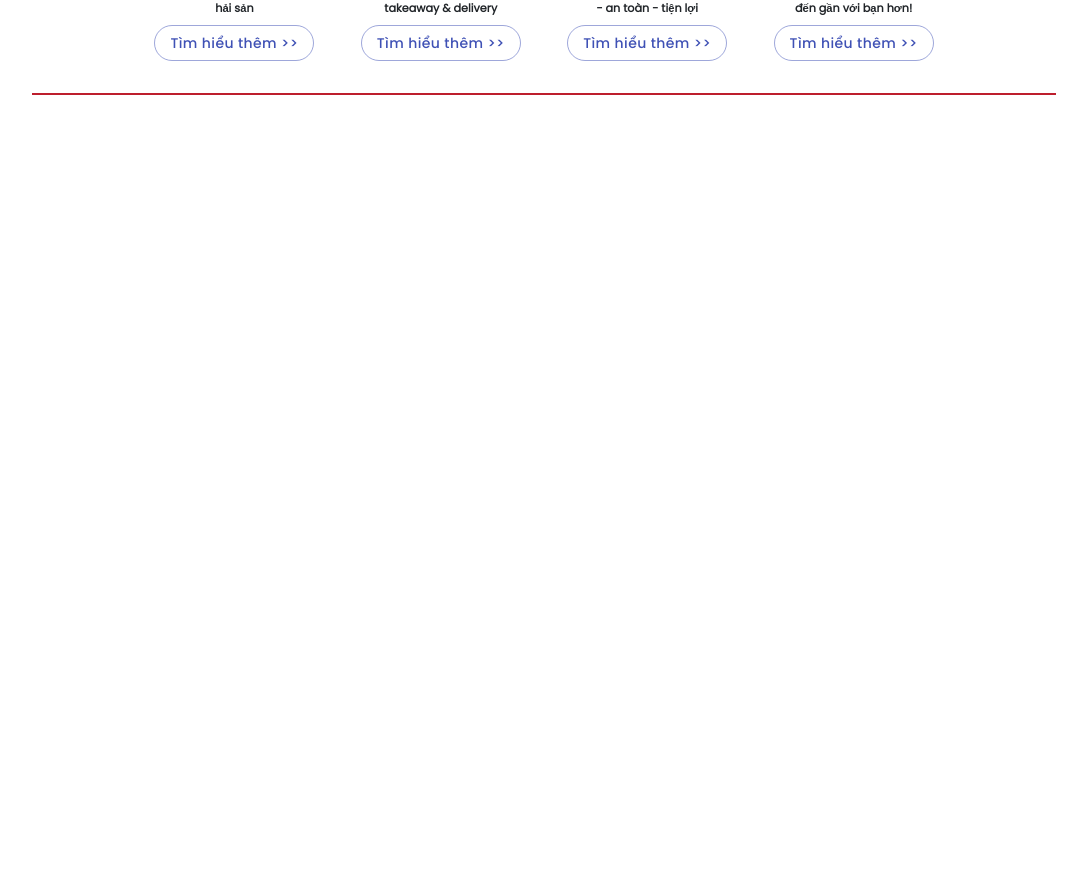
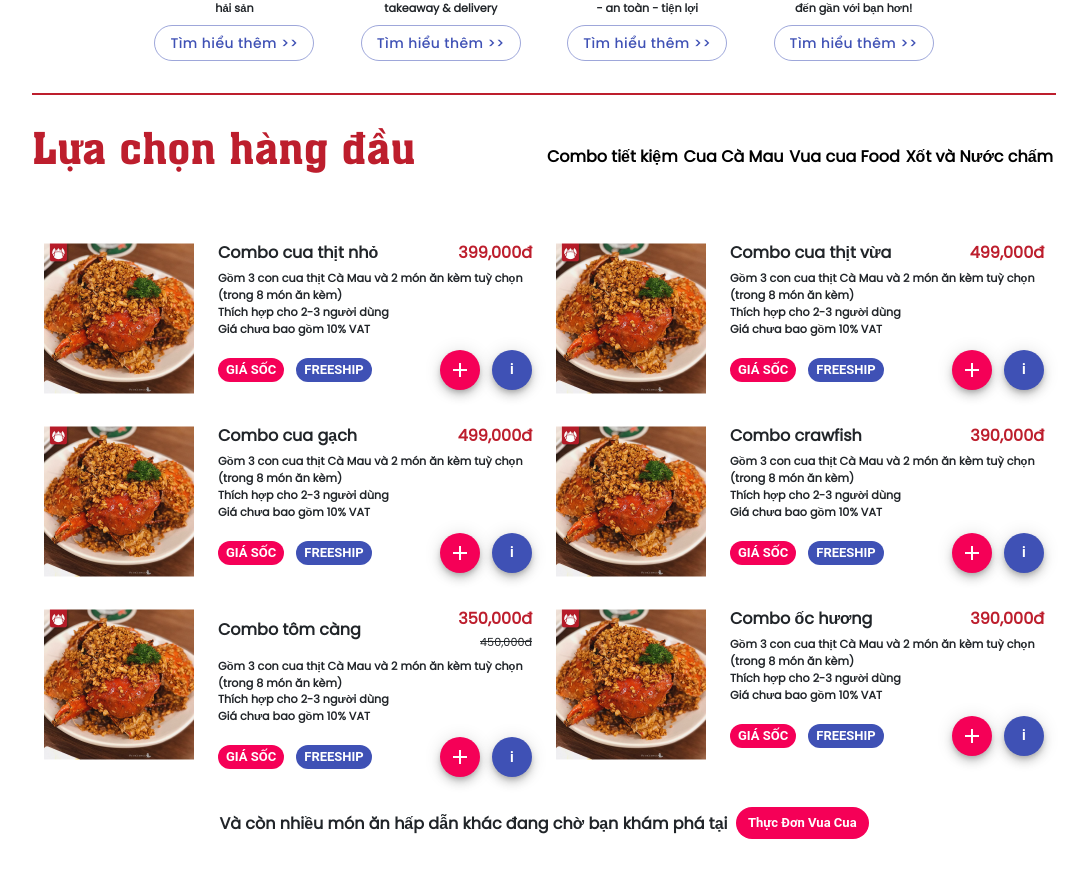
Before and after one commit to dtran2108/vua-cua, a React (Create React App) app: page / in a window 1280 px wide. Shown: the part 1403-2280 px from the top of the page, without its empty margins (96-1183 px from the left). Before the commit the page ends 1499 px from the top, so only its background shows below. Built offline with nearby package versions, Linux system fonts and the light colour scheme.

Commit message:
add top choice

```diff
--- a/src/App.css
+++ b/src/App.css
@@ -25,6 +25,7 @@
   display: flex;
   flex-direction: column;
   align-items: center;
+  padding-bottom: 100px; /* nhớ bỏ */
 }
 
 @media (prefers-reduced-motion: no-preference) {
--- a/src/App.js
+++ b/src/App.js
@@ -1,10 +1,9 @@
 import React, { Component } from "react";
-
-import Divider from '@material-ui/core/Divider';
 
 import { IntroBanner } from "./components/intro-banner/intro-banner.component";
 import { Navigation } from "./components/navigation/navigation.component";
 import { ChainContainer } from './containers/chain-container/chain-container.component';
+import { TopChoiceContainer } from './containers/top-choice-container/top-choice-container.component';
 
 import homeBanner from "./static/png/home-banner.png";
 import "./App.css";
@@ -17,7 +16,7 @@
         <Navigation />
         <img src={homeBanner} alt="vua cua banner" width="100%" height="auto" />
         <ChainContainer />
-        <Divider />
+        <TopChoiceContainer />
       </div>
     );
   }
--- /dev/null
+++ b/src/components/combo-choice/combo-choice.component.jsx
@@ -0,0 +1,73 @@
+import React from "react";
+import Chip from "@material-ui/core/Chip";
+import Fab from "@material-ui/core/Fab";
+import AddIcon from "@material-ui/icons/Add";
+
+import crabCombo from "../../static/png/combo-crab.png";
+
+import "./combo-choice.styles.css";
+
+export const ComboChoice = (props) => {
+  return (
+    <div className="container combo-wrap">
+      <div className="row">
+        <div className="col img-wrap">
+          <img src={crabCombo} alt="combo1" />
+        </div>
+        <div className="col" style={{ width: "70%" }}>
+          <div className="d-flex justify-content-between align-items-center">
+            <h1 className="combo-name">{props.name}</h1>
+            <div className="d-flex flex-column justify-content-end">
+              <h1 className="combo-price">{props.price}</h1>
+              {props.discount && (
+                <h2 className="discount">
+                  <del>{props.discount}</del>
+                </h2>
+              )}
+            </div>
+          </div>
+          <div className="row">
+            <p>
+              Gồm 3 con cua thịt Cà Mau và 2 món ăn kèm tuỳ chọn (trong 8 món ăn
+              kèm)
+            </p>
+            <p>Thích hợp cho 2-3 người dùng</p>
+            <p>Giá chưa bao gồm 10% VAT</p>
+          </div>
+          <div
+            className="d-flex justify-content-between align-items-center"
+            style={{ marginTop: "12px" }}
+          >
+            <div className="d-flex">
+              <Chip
+                color="secondary"
+                size="small"
+                label={<b>GIÁ SỐC</b>}
+                style={{ marginRight: "12px" }}
+              />
+              <Chip color="primary" size="small" label={<b>FREESHIP</b>} />
+            </div>
+            <div className="d-flex">
+              <Fab
+                size="small"
+                color="secondary"
+                aria-label="add"
+                style={{ marginRight: "12px" }}
+              >
+                <AddIcon />
+              </Fab>
+              <Fab
+                size="small"
+                color="primary"
+                aria-label="add"
+                style={{ textTransform: "none" }}
+              >
+                <b>i</b>
+              </Fab>
+            </div>
+          </div>
+        </div>
+      </div>
+    </div>
+  );
+};
--- /dev/null
+++ b/src/components/combo-choice/combo-choice.styles.css
@@ -0,0 +1,34 @@
+.combo-wrap {
+  max-width: 600px;
+  margin: 32px 0;
+}
+
+.combo-name {
+  font-size: 1em;
+  font-weight: bold;
+}
+
+.combo-price {
+  font-size: 1em;
+  font-weight: bold;
+  color: #bd1e2d;
+}
+
+.col {
+  margin: 0;
+  padding: 0
+}
+
+/* .container {
+  margin: 0
+} */
+
+.img-wrap {
+  max-width: fit-content;
+  margin-right: 24px;
+}
+
+.discount {
+  font-size: .7em;
+  text-align: right
+}
--- a/src/components/delivery-info/delivery-info.component.jsx
+++ b/src/components/delivery-info/delivery-info.component.jsx
@@ -13,7 +13,7 @@
         </div>
 
         <div>
-          <h1>1900 6333 87</h1>
+          <h1 className="phone-num">1900 6333 87</h1>
           <p>Nhà hàng: 10:00 - 23:00 (T2 - Chủ Nhật)</p>
           <p>Giao hàng tận nơi: 10:00 - 21:30 (T2 - Chủ Nhật)</p>
         </div>
--- a/src/components/delivery-info/delivery-info.styles.css
+++ b/src/components/delivery-info/delivery-info.styles.css
@@ -1,4 +1,4 @@
-h1 {
+.phone-num {
   font-size: 1.5em;
   margin: 0px;
   color: #bd1e2d;
--- a/src/containers/chain-container/chain-container.styles.css
+++ b/src/containers/chain-container/chain-container.styles.css
@@ -3,6 +3,7 @@
   text-transform: uppercase;
   font-size: 3em;
   margin-bottom: 56px;
+  color: #bd1e2d;
 }
 
 .chain-container {
--- /dev/null
+++ b/src/containers/top-choice-container/top-choice-container.component.jsx
@@ -0,0 +1,53 @@
+import React from "react";
+import Chip from "@material-ui/core/Chip";
+import { ComboChoice } from "../../components/combo-choice/combo-choice.component";
+import "./top-choice-container.styles.css";
+
+export const TopChoiceContainer = () => {
+  return (
+    <div className="d-flex flex-column justify-content-center align-items-center choice-container">
+      <div
+        className="d-flex justify-content-between align-items-center"
+        style={{ width: "100%", marginBottom: "24px" }}
+      >
+        <h1 className="choice-title">Lựa chọn hàng đầu</h1>
+        <div className="d-flex justify-content-around" style={{ width: "50%" }}>
+          <a className="choice-link" href="#!">
+            Combo tiết kiệm
+          </a>
+          <a className="choice-link" href="#!">
+            Cua Cà Mau
+          </a>
+          <a className="choice-link" href="#!">
+            Vua cua Food
+          </a>
+          <a className="choice-link" href="#!">
+            Xốt và Nước chấm
+          </a>
+        </div>
+      </div>
+      <div className="container" style={{ width: "100%" }}>
+        <div className="row">
+          <div className="col">
+            <ComboChoice name="Combo cua thịt nhỏ" price="399,000đ" />
+            <ComboChoice name="Combo cua gạch" price="499,000đ" />
+            <ComboChoice
+              name="Combo tôm càng"
+              price="350,000đ"
+              discount="450,000đ"
+            />
+          </div>
+          <div className="col text-right">
+            <ComboChoice name="Combo cua thịt vừa" price="499,000đ" />
+            <ComboChoice name="Combo crawfish" price="390,000đ" />
+            <ComboChoice name="Combo ốc hương" price="390,000đ" />
+          </div>
+        </div>
+      </div>
+      <center>
+        <b>Và còn nhiều món ăn hấp dẫn khác đang chờ bạn khám phá tại&nbsp;&nbsp;</b>
+        <Chip style={{position: 'relative', bottom: '2px' }} color="secondary" label={<b>Thực Đơn Vua Cua</b>} />
+      </center>
+    </div>
+  );
+};
--- /dev/null
+++ b/src/containers/top-choice-container/top-choice-container.styles.css
@@ -0,0 +1,23 @@
+.choice-title {
+  font-family: 'Aachenb';
+  font-size: 2.7em;
+  color: #bd1e2d;
+}
+
+.choice-container {
+  margin-top: 32px;
+  padding-bottom: 32px;
+  width: 80%;
+}
+
+.choice-link {
+  text-decoration: none;
+  color: #000;
+  font-size: 1em;
+  font-weight: bold;
+  transition: all .15s ease-in-out;
+}
+
+.choice-link:hover {
+  color: #bd1e2d;
+}
```
Also changed, not shown: src/static/png/address-icon.png (deleted), src/static/png/combo-crab.png (added).
